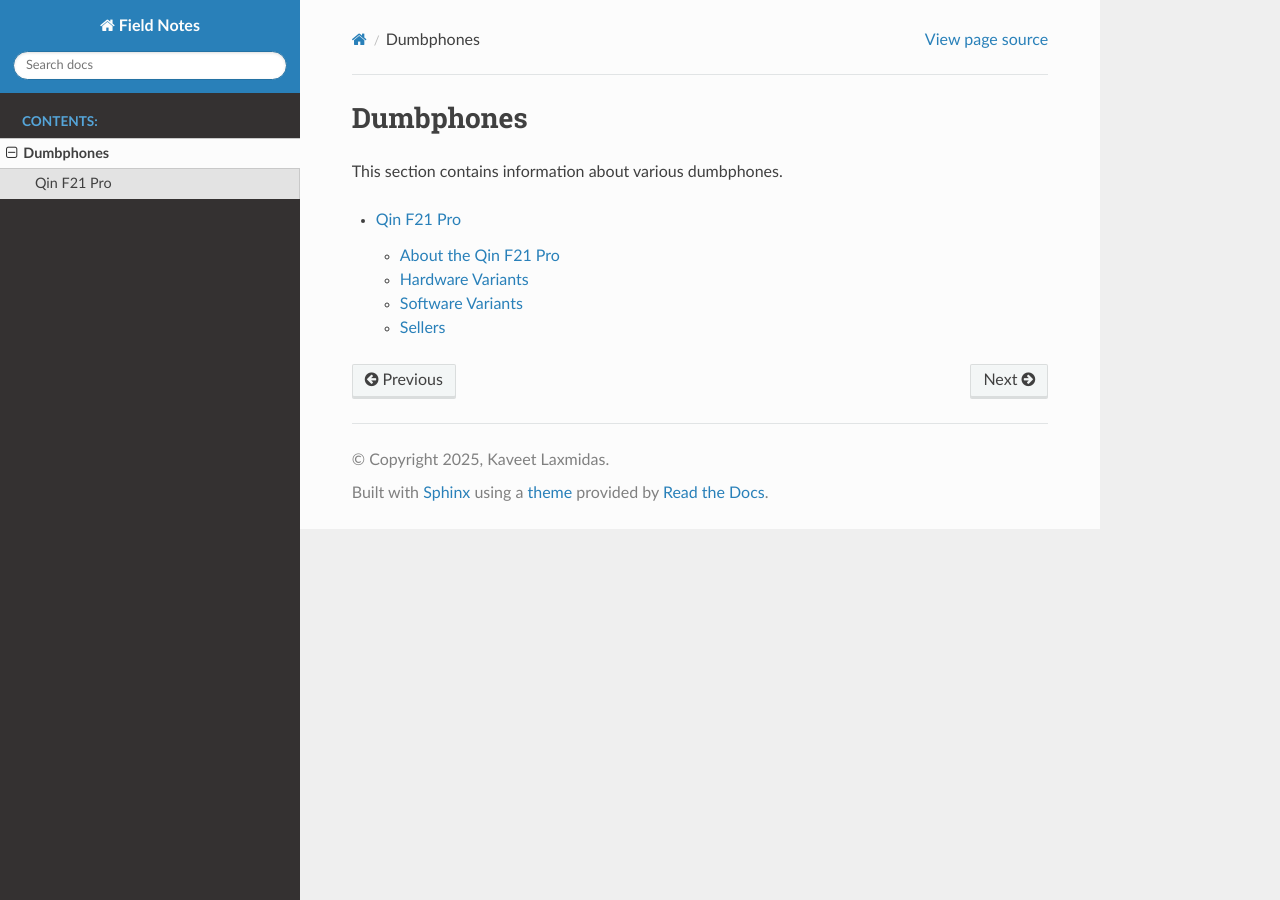
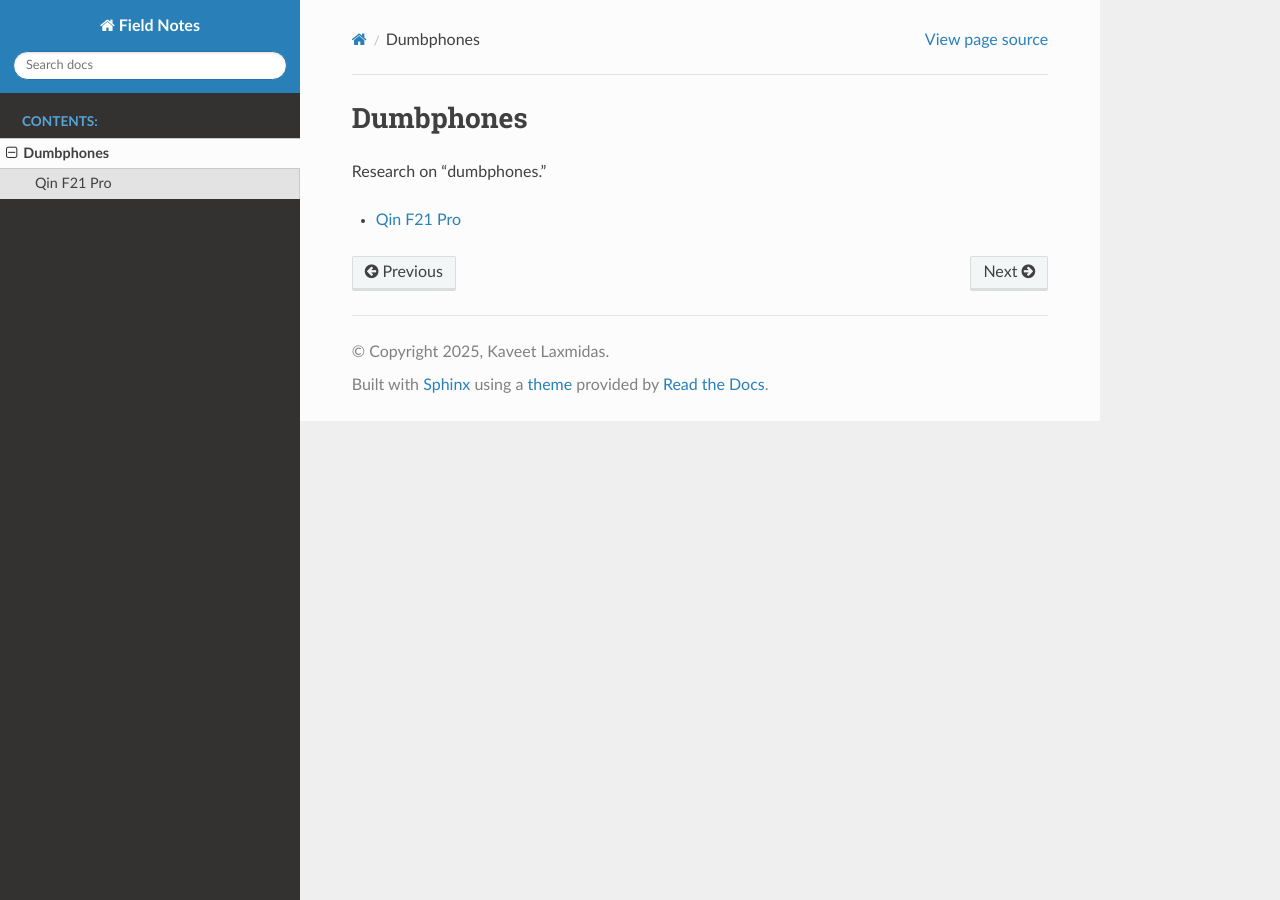
Before and after one commit to kaveet/kaveet.github.io, a Sphinx documentation site: the page built from docs/dumbphones/index.md, in a window 1280 px wide. Built offline with Sphinx 7.4.7 and the Read the Docs theme 3.1.0, drawn with Linux system fonts in a browser that asks for light colours; pages that are not in the unit, such as notebooks, are missing from menus.

Commit message:
chore: clean up

````diff
--- a/docs/dumbphones/index.md
+++ b/docs/dumbphones/index.md
@@ -1,9 +1,9 @@
 # Dumbphones
 
-This section contains information about various dumbphones.
+Research on "dumbphones."
 
 ```{toctree}
-:maxdepth: 2
+:maxdepth: 1
 
 qin-f21-pro/index
 ```
--- a/docs/dumbphones/qin-f21-pro/about.md
+++ /dev/null
@@ -1,3 +0,0 @@
-# About the Qin F21 Pro
-
-Information about the Qin F21 Pro dumbphone will be added here.
````
Also changed, not shown: docs/dumbphones/qin-f21-pro/index.md (+2 -0 lines), docs/dumbphones/qin-f21-pro/introduction.md (added, +1 -0 lines).
